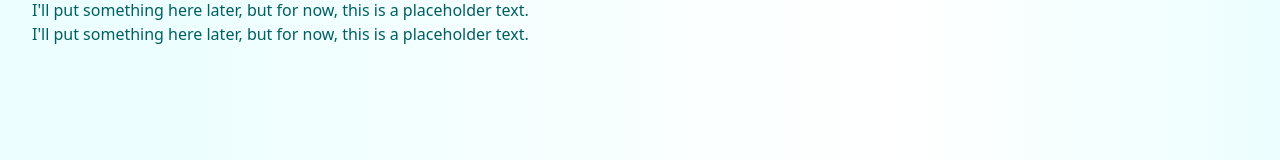
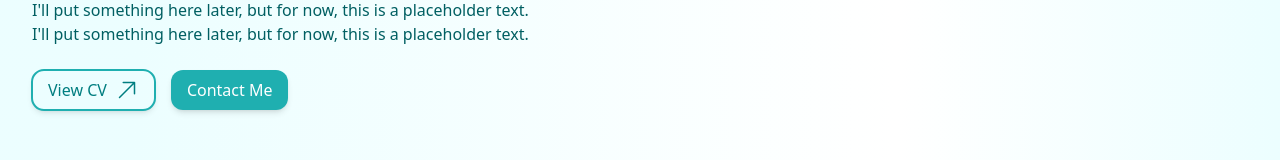
Before and after one commit to realynnsio/portfolio-site, a Next.js app: page / in a window 1280 px wide. Shown: the part 218-378 px from the top of the page. Built offline with nearby package versions, Linux system fonts and the light colour scheme; a web font is replaced by a local one.

Commit message:
feat: added cv and contact me buttons

```diff
--- a/app/components/HeroSection.tsx
+++ b/app/components/HeroSection.tsx
@@ -1,5 +1,7 @@
 import React from 'react';
 import { SplineScene } from './SplineScene';
+import NavButton from './NavButton';
+import { CVIcon } from './Icons';
 
 const HeroSection = () => {
   return (
@@ -17,13 +19,18 @@ const HeroSection = () => {
         {/* Text content */}
         <div className="p-8 relative z-10 content-start flex flex-col min-w-fit pt-20 md:pt-28">
           <h1 className="text-5xl md:text-7xl font-jersey text-dive-100">
-            Hi, I'm Alma!
+            Hi, I&apos;m Alma!
           </h1>
-          <p className="mt-2 md:mt-2 text-dive-200 max-w-lg">
-            I'll put something here later, but for now, this is a placeholder text.
-            I'll put something here later, but for now, this is a placeholder text.
-            I'll put something here later, but for now, this is a placeholder text.
+          <p className="mt-2 text-dive-200 max-w-lg">
+            I&apos;ll put something here later, but for now, this is a placeholder text.
+            I&apos;ll put something here later, but for now, this is a placeholder text.
+            I&apos;ll put something here later, but for now, this is a placeholder text.
           </p>
+
+          <div className='flex flex-col md:flex-row items-start mt-6 space-y-2 md:space-y-0 md:space-x-4 rtl:space-x-reverse'>
+            <NavButton left={false} icon={<CVIcon />} className="outline-2 -outline-offset-1 outline-aqua-100 shadow-md w-fit hover:bg-aqua-100 hover:text-white" externalUrl="https://drive.google.com/file/d/1Dm2YUOt_L2f7HThGMECAZlXLTs8g4cf2/view?usp=sharing">View CV</NavButton>
+            <NavButton className="mt-2 md:mt-0 bg-aqua-100 text-white hover:bg-dive-100 md:hover:bg-dive-100 shadow-md hover:text-white w-fit" href="#contact">Contact Me</NavButton>
+          </div>
         </div>
       </div>
     </div>
--- a/app/components/Icons.tsx
+++ b/app/components/Icons.tsx
@@ -45,11 +45,20 @@ const ContactIcon = ({className, style} : IconProps) => {
   )
 }
 
+const CVIcon = ({className, style} : IconProps) => {
+  return (
+    <svg className={`size-6 ${className}`} style={style} xmlns="http://www.w3.org/2000/svg" fill="none" viewBox="0 0 24 24" strokeWidth={1.5} stroke="currentColor">
+      <path className={className} strokeLinecap="round" strokeLinejoin="round" d="m4.5 19.5 15-15m0 0H8.25m11.25 0v11.25" />
+    </svg>
+  )
+}
+
 export default SealIcon
 
 export {
   SealIcon,
   AboutIcon,
   ProjectsIcon,
-  ContactIcon
+  ContactIcon,
+  CVIcon
 };
--- a/app/components/NavButton.tsx
+++ b/app/components/NavButton.tsx
@@ -3,8 +3,9 @@ import Link from 'next/link';
 import React from 'react'
 
 interface NavButtonProps {
+    left?: boolean;
     href?: string;
-    onClick?: () => void;
+    externalUrl?: string;
     className?: string;
     children?: React.ReactNode;
     style?: React.CSSProperties;
@@ -12,8 +13,9 @@ interface NavButtonProps {
 }
 
 const NavButton = ({
+    left = true,
     href = '',
-    onClick = () => {},
+    externalUrl,
     className,
     children,
     style = {},
@@ -21,13 +23,25 @@ const NavButton = ({
 }: NavButtonProps) => {
   return (
     <Link href={`${href}`} className={`flex flex-row py-2 px-3
-    text-dive-100 rounded-xl md:border-0
+    text-dive-100 rounded-xl
     hover:text-aqua-100 md:py-2 md:px-4
     md:hover:bg-aqua-100 md:hover:text-white
-    md:hover:shadow-md ${className}`} style={style} onClick={onClick}>
-        {icon}
-        <span className="inline-block mx-1" />
+    md:hover:shadow-md ${className}`} style={style} onClick={() => {if (externalUrl) {window.open(externalUrl, '_blank')}}}>
+        {left && icon ?
+        <>
+            {icon}
+            <span className={icon? `inline-block mx-1` : ``} />
+        </>
+        : null}
+
         {children}
+
+        {!left && icon ?
+        <>
+            <span className={icon? `inline-block mx-1` : ``} />
+            {icon}
+        </>
+        : null}
     </Link>
   )
 }
```
